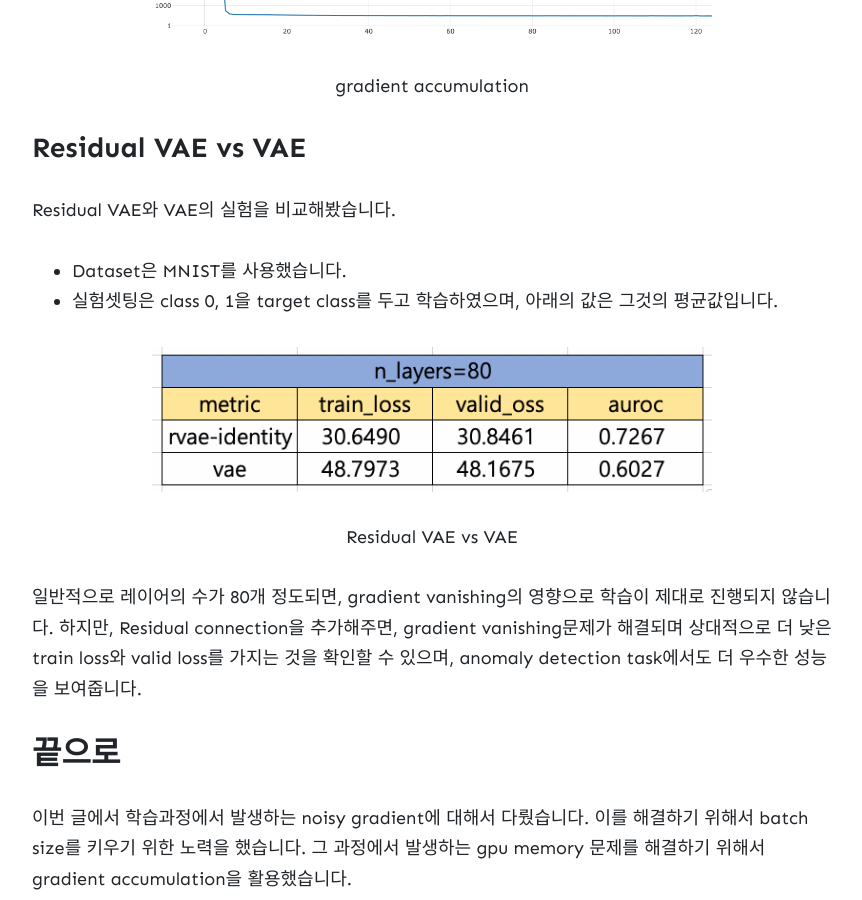
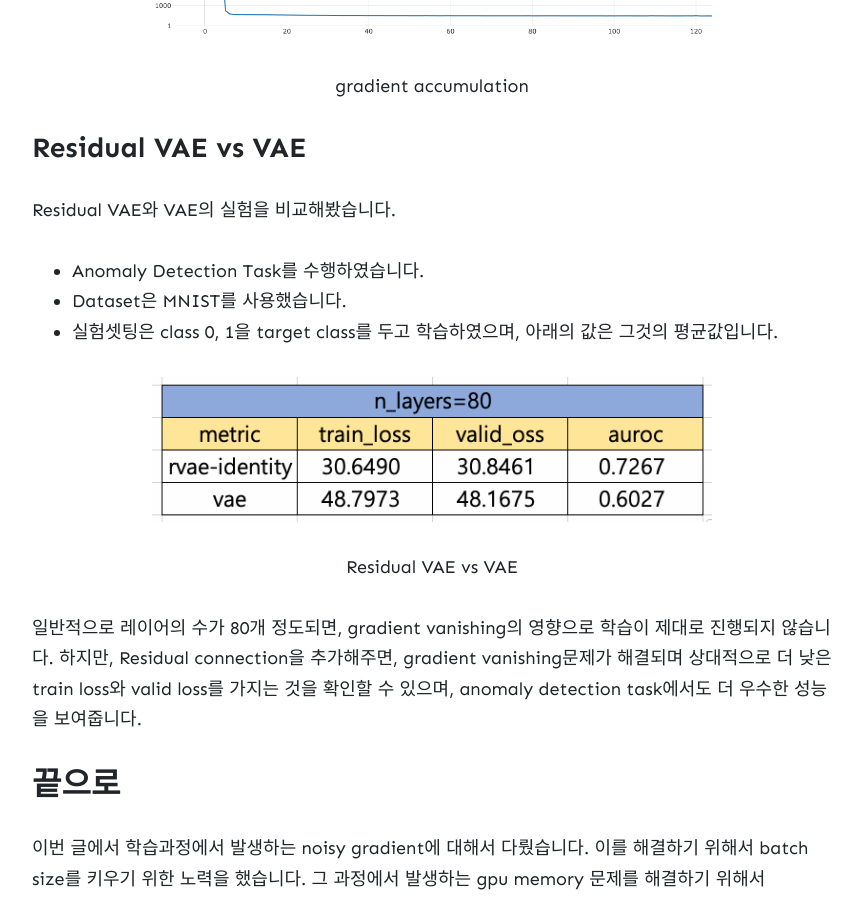
Before and after one commit to wowthemesnet/jekyll-theme-memoirs, a Jekyll site: the page built from _posts/2020-12-29-Gradient-Accumulation.md, in a window 1280 px wide and 900 px high, scrolled down 5261 px. Shown: the whole window, without its empty margins (208-1070 px from the left). Built offline with Jekyll 4.4.1, drawn with Linux system fonts in a browser that asks for light colours; nearby versions of some CDN libraries; formulas are drawn with MathJax 3; comment, search, counter and statistics services are not loaded.

Commit message:
add sentence

```diff
--- a/_posts/2020-12-29-Gradient-Accumulation.md
+++ b/_posts/2020-12-29-Gradient-Accumulation.md
@@ -166,6 +166,7 @@ gradient accumulation을 통해서 불안정적이던 학습을 안정적으로
 
 Residual VAE와 VAE의 실험을 비교해봤습니다.
 
+- Anomaly Detection Task를 수행하였습니다.
 - Dataset은 MNIST를 사용했습니다.
 - 실험셋팅은 class 0, 1을 target class를 두고 학습하였으며, 아래의 값은 그것의 평균값입니다.
 
```
